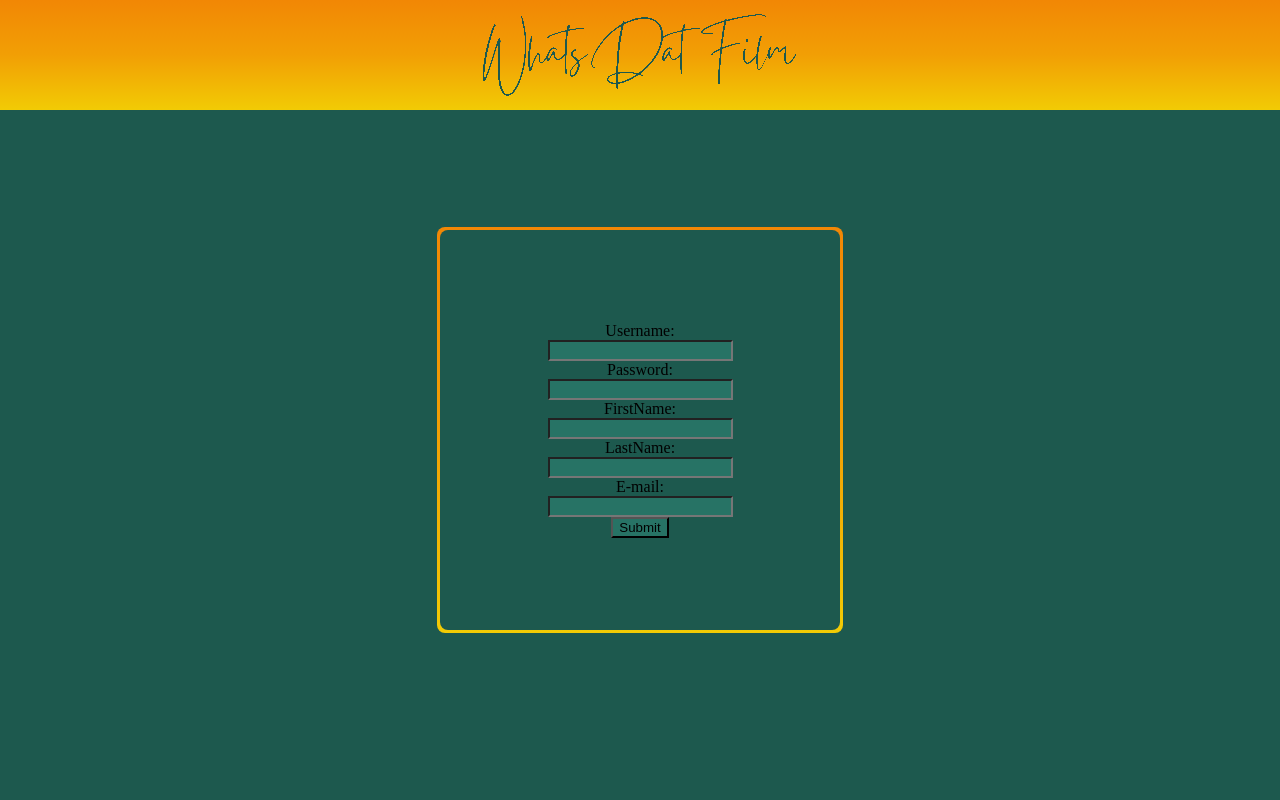
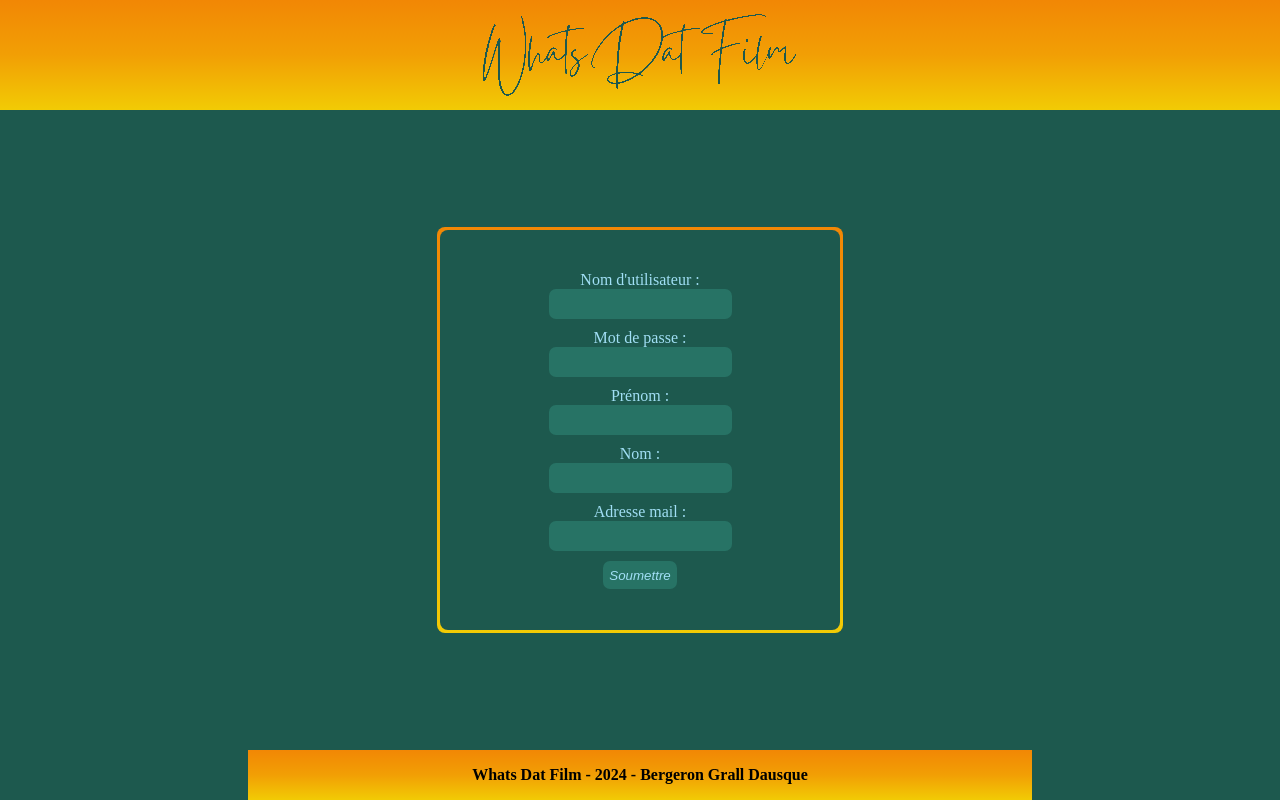
Before and after one commit to AlexHPGrall/WhatsDatFilm, a PHP site: page /views/newUser.php in a window 1280 px wide. Run offline with PHP 8.4, Linux system fonts and the light colour scheme.

Commit message:
ca me saoule trop

```diff
--- a/controllers/crud.php
+++ b/controllers/crud.php
@@ -3,6 +3,6 @@ include("../models/user.php");
 $user=new User("", "");
 $table=$user->getAllUsers();
 
-include("../views/admin.php");
+include("../views/tabUsers.php");
 
 ?>
--- /dev/null
+++ b/views/footer.php
@@ -0,0 +1,16 @@
+<!DOCTYPE html>
+<html lang="fr">
+
+<head>
+    <meta charset="UTF-8">
+    <meta http-equiv="X-UA-Compatible" content="IE=edge">
+    <meta name="viewport" content="width=device-width, initial-scale=1.0">
+    <title>Backoffice</title>
+    <link rel="stylesheet" href="styles.css">
+</head>
+
+<footer>
+    <div class="footerCenter">
+        <p>Whats Dat Film - 2024 - Bergeron Grall Dausque</p>
+    </div>
+</footer>
--- a/views/newUser.php
+++ b/views/newUser.php
@@ -15,41 +15,32 @@
         <div class="centeredMain">
             <div class="userFormContainer">
                 <form action="../controllers/reponse.php" method="POST" class="userForm">
-                    <div>
-                        <label>Username: </label>
-                    </div>
-                    <div>
+                    <div class="formContainer">
+                        <label>Nom d'utilisateur : </label>
                         <input type="text" name="user" />
                     </div>
-                    <div>
-                        <label>Password: </label>
-                    </div>
-                    <div>
+                    <div class="formContainer">
+                        <label>Mot de passe : </label>
                         <input type="password" name="pass" />
                     </div>
-                    <div>
-                        <label>FirstName: </label>
-                    </div>
-                    <div>
+                    <div class="formContainer">
+                        <label>Prénom : </label>
                         <input type="text" name="firstName" />
                     </div>
-                    <div>
-                        <label>LastName: </label>
-                    </div>
-                    <div>
+                    <div class="formContainer">
+                        <label>Nom : </label>
                         <input type="text" name="lastName" />
                     </div>
-                    <div>
-                        <label>E-mail: </label>
-                    </div>
-                    <div>
+                    <div class="formContainer">
+                        <label>Adresse mail : </label>
                         <input type="text" name="email" />
                     </div>
-                    <div>
-                        <input type="submit" />
+                    <div class="formContainer">
+                        <input class="button" type="submit" value="Soumettre"/>
                     </div>
                 </form>
             </div>
         </div>
     </main>
+    <?php require "footer.php" ?>
 </body>
--- a/views/styles.css
+++ b/views/styles.css
@@ -26,6 +26,8 @@
     --fieldBackgroundActif: #133832;
 
     --radiusContainer: 8px;
+    --fieldRadius: 7px;
+    --paddingFields: 5px;
 }
 
 body {
@@ -68,10 +70,27 @@ header {
     align-items: center;
     justify-content: center;
     border-radius: var(--radiusContainer);
+    color: var(--bleu);
 }
 
 input {
     background: var(--fieldBackground);
+    color: var(--bleu);
+    font-style: italic;
+    border-radius: var(--fieldRadius);
+    border: none;
+    text-align: center;
+    width 80%;
+    height: 28px;
+}
+
+.formContainer {
+    display: flex;
+    flex-direction: column;
+    align-items: center;
+    padding-top: var(--paddingFields);
+    padding-bottom: var(--paddingFields);
+    width: 100%;
 }
 
 .inputHover {
@@ -99,3 +118,25 @@ input {
 .whatsDatImg {
 
 }
+
+footer {
+    color: black;
+    font-weight: bold;
+    width: 100%;
+    display: flex;
+    align-items: center;
+    justify-content: center;
+    height: auto;
+}
+
+.footerCenter {
+    background: var(--headerBackground);
+    width: 784px;
+    display: flex;
+    align-items: center;
+    justify-content: center;
+}
+
+.button {
+    width: fit-content;
+}
```
Also changed, not shown: views/tabUsers.php (+28 -0 lines), 1 other file.
